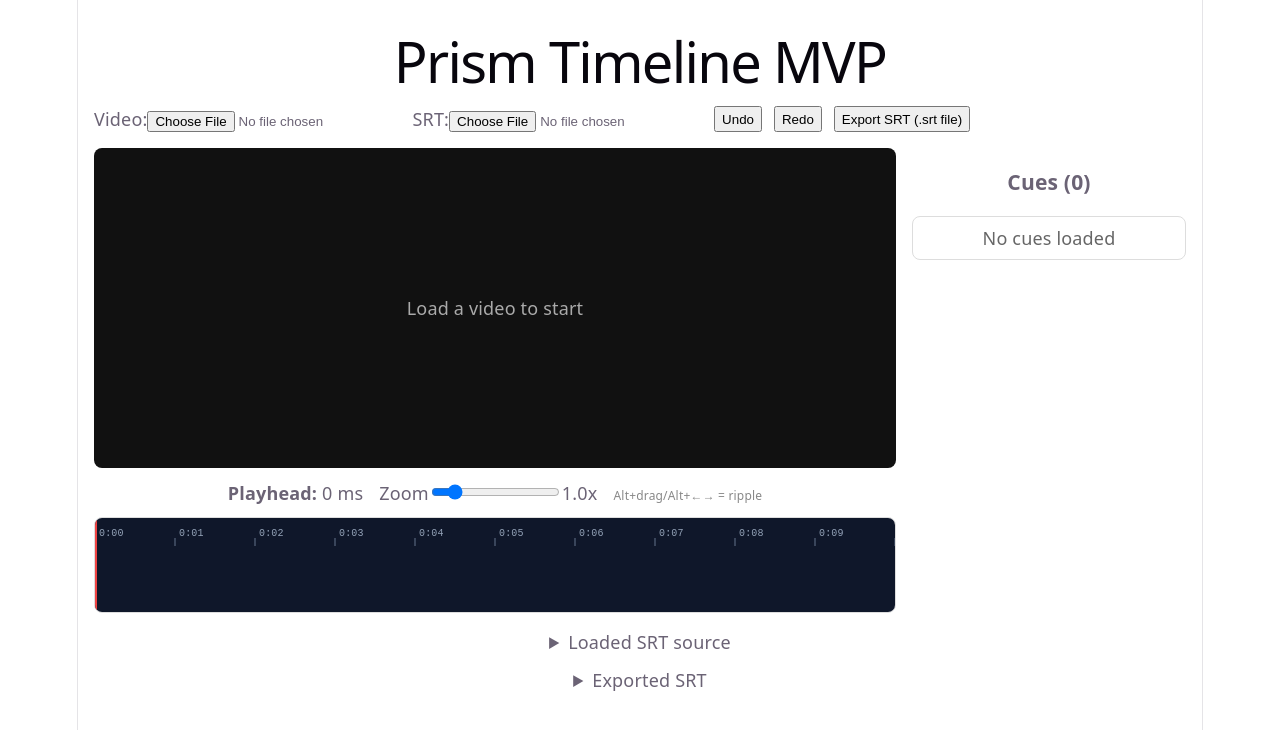
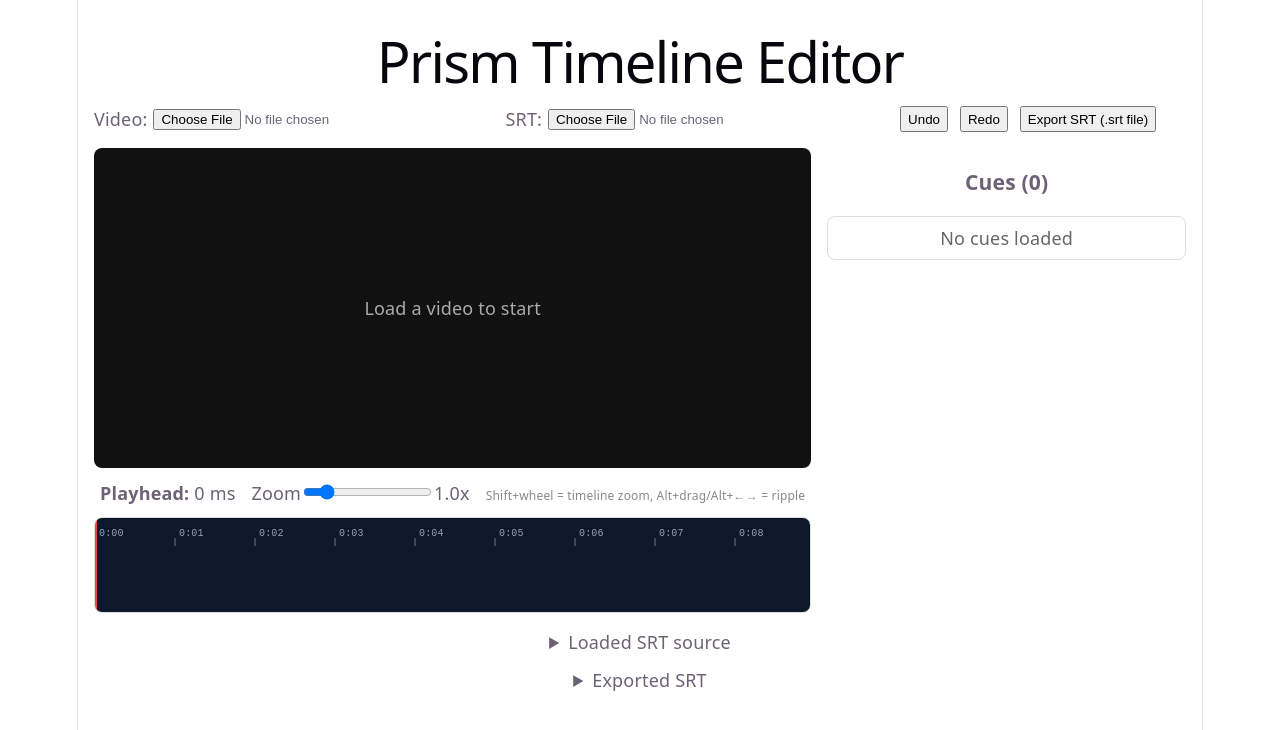
Before and after one commit to jeffclaw2026-png/prism-timeline, a React (Vite) app in the folder web/: page / in a window 1280 px wide. Shown: the top 730 px of the page. Built offline with nearby package versions, Linux system fonts and the light colour scheme.

Commit message:
Improve timeline cue UX and fix boundary subtitle stacking

```diff
--- a/web/index.html
+++ b/web/index.html
@@ -4,7 +4,7 @@
     <meta charset="UTF-8" />
     <link rel="icon" type="image/svg+xml" href="/favicon.svg" />
     <meta name="viewport" content="width=device-width, initial-scale=1.0" />
-    <title>web</title>
+    <title>Prism Timeline Editor</title>
   </head>
   <body>
     <div id="root"></div>
--- a/web/src/App.tsx
+++ b/web/src/App.tsx
@@ -16,16 +16,18 @@ function App() {
   const [exportText, setExportText] = useState('')
   const [editingText, setEditingText] = useState('')
   const videoRef = useRef<HTMLVideoElement | null>(null)
+  const cueListRef = useRef<HTMLDivElement | null>(null)
+  const cueItemRefs = useRef<Record<number, HTMLDivElement | null>>({})
   const stackRef = useRef<CommandStack | null>(null)
   const playRangeEndRef = useRef<number | null>(null)
 
   const activeCue = useMemo(
-    () => cues.find((cue) => currentMs >= cue.startMs && currentMs <= cue.endMs),
+    () => cues.find((cue) => currentMs >= cue.startMs && currentMs < cue.endMs),
     [cues, currentMs],
   )
 
   const activeCues = useMemo(
-    () => cues.filter((cue) => currentMs >= cue.startMs && currentMs <= cue.endMs),
+    () => cues.filter((cue) => currentMs >= cue.startMs && currentMs < cue.endMs),
     [cues, currentMs],
   )
 
@@ -74,6 +76,29 @@ function App() {
     const cue = cues.find((c) => c.index === selectedCueIndex)
     setEditingText(cue?.text ?? '')
   }, [selectedCueIndex, cues])
+
+  useEffect(() => {
+    if (selectedCueIndex === null) return
+    const container = cueListRef.current
+    const item = cueItemRefs.current[selectedCueIndex]
+    if (!container || !item) return
+
+    const containerTop = container.scrollTop
+    const containerBottom = containerTop + container.clientHeight
+    const itemTop = item.offsetTop
+    const itemBottom = itemTop + item.offsetHeight
+
+    if (itemTop >= containerTop && itemBottom <= containerBottom) return
+    item.scrollIntoView({ behavior: 'smooth', block: 'center' })
+  }, [selectedCueIndex])
+
+  useEffect(() => {
+    try {
+      localStorage.removeItem('prism-editor-state-v1')
+    } catch {
+      // ignore storage issues
+    }
+  }, [])
 
   const runMoveCue = (index: number, deltaMs: number) => {
     if (!stackRef.current) return
@@ -237,19 +262,39 @@ function App() {
     void v.play()
   }
 
+  const formatTimecode = (ms: number) => {
+    const safeMs = Math.max(0, Math.floor(ms))
+    const hours = Math.floor(safeMs / 3_600_000)
+    const minutes = Math.floor((safeMs % 3_600_000) / 60_000)
+    const seconds = Math.floor((safeMs % 60_000) / 1000)
+    const centiseconds = Math.floor((safeMs % 1000) / 10)
+
+    return `${String(hours).padStart(2, '0')}:${String(minutes).padStart(2, '0')}:${String(seconds).padStart(2, '0')}.${String(centiseconds).padStart(2, '0')}`
+  }
+
   return (
     <div style={{ maxWidth: 1200, margin: '0 auto', padding: 16 }}>
-      <h1>Prism Timeline MVP</h1>
+      <h1>Prism Timeline Editor</h1>
 
       <div style={{ display: 'flex', gap: 12, marginBottom: 16, flexWrap: 'wrap' }}>
-        <label>
+        <label style={{ display: 'flex', alignItems: 'center', gap: 6, minWidth: 0 }}>
           Video:
-          <input type="file" accept="video/*" onChange={(e) => onVideoFile(e.target.files?.[0] ?? null)} />
+          <input
+            type="file"
+            accept="video/*"
+            onChange={(e) => onVideoFile(e.target.files?.[0] ?? null)}
+            style={{ width: 340, maxWidth: '100%', minWidth: 0 }}
+          />
         </label>
 
-        <label>
+        <label style={{ display: 'flex', alignItems: 'center', gap: 6, minWidth: 0 }}>
           SRT:
-          <input type="file" accept=".srt,text/plain" onChange={(e) => onSrtFile(e.target.files?.[0] ?? null)} />
+          <input
+            type="file"
+            accept=".srt,text/plain"
+            onChange={(e) => onSrtFile(e.target.files?.[0] ?? null)}
+            style={{ width: 340, maxWidth: '100%', minWidth: 0 }}
+          />
         </label>
 
         <button
@@ -274,8 +319,8 @@ function App() {
 
       {error && <p style={{ color: 'crimson' }}>SRT parse error: {error}</p>}
 
-      <div style={{ display: 'grid', gridTemplateColumns: '2fr 1fr', gap: 16 }}>
-        <div>
+      <div style={{ display: 'grid', gridTemplateColumns: 'minmax(0, 2fr) minmax(260px, 1fr)', gap: 16 }}>
+        <div style={{ minWidth: 0 }}>
           <div style={{ position: 'relative', background: '#111', borderRadius: 8, overflow: 'hidden' }}>
             {videoUrl ? (
               <video
@@ -353,7 +398,7 @@ function App() {
               {zoom.toFixed(1)}x
             </label>
             <span style={{ marginLeft: 16, color: '#888', fontSize: 12 }}>
-              Alt+drag/Alt+←→ = ripple
+              Shift+wheel = timeline zoom, Alt+drag/Alt+←→ = ripple
             </span>
           </div>
 
@@ -395,15 +440,25 @@ function App() {
           )}
         </div>
 
-        <div>
+        <div style={{ minWidth: 0 }}>
           <h3>Cues ({cues.length}) {overlapCueIndices.size > 0 ? `• ${overlapCueIndices.size} overlap` : ''}</h3>
-          <div style={{ maxHeight: 340, overflow: 'auto', border: '1px solid #ddd', borderRadius: 8 }}>
+          <div
+            ref={cueListRef}
+            style={{ maxHeight: 340, overflow: 'auto', border: '1px solid #ddd', borderRadius: 8 }}
+          >
             {cues.map((cue) => {
               const isSelected = cue.index === selectedCueIndex
               return (
                 <div
                   key={cue.index}
-                  onClick={() => setSelectedCueIndex(cue.index)}
+                  ref={(el) => {
+                    cueItemRefs.current[cue.index] = el
+                  }}
+                  onClick={() => {
+                    setSelectedCueIndex(cue.index)
+                    setCurrentMs(cue.startMs)
+                    if (videoRef.current) videoRef.current.currentTime = cue.startMs / 1000
+                  }}
                   style={{
                     padding: 8,
                     borderBottom: '1px solid #eee',
@@ -417,7 +472,7 @@ function App() {
                   }}
                 >
                   <div style={{ fontSize: 11, color: '#888', marginBottom: 2 }}>
-                    #{cue.index} {cue.startMs} → {cue.endMs}
+                    #{cue.index} {formatTimecode(cue.startMs)} → {formatTimecode(cue.endMs)}
                   </div>
                   {isSelected ? (
                     <textarea
@@ -443,15 +498,18 @@ function App() {
                         boxSizing: 'border-box' as const,
                         font: 'inherit',
                         fontSize: 13,
+                        color: '#0f172a',
                         padding: 4,
                         borderRadius: 4,
                         border: '1px solid #fbbf24',
-                        background: '#fff',
+                        background: '#ffffff',
+                        caretColor: '#0f172a',
+                        lineHeight: 1.35,
                         resize: 'vertical' as const,
                       }}
                     />
                   ) : (
-                    <div style={{ fontSize: 13 }}>{cue.text}</div>
+                    <div style={{ fontSize: 13, overflowWrap: 'anywhere' }}>{cue.text}</div>
                   )}
                 </div>
               )
--- a/web/src/components/timeline/Timeline.tsx
+++ b/web/src/components/timeline/Timeline.tsx
@@ -1,4 +1,4 @@
-import { useRef, type PointerEvent as ReactPointerEvent } from 'react'
+import { useEffect, useRef, type PointerEvent as ReactPointerEvent } from 'react'
 import type { Cue } from '../../domain/srt/srt'
 import { applySnapping } from '../../domain/timing/snapping'
 
@@ -59,6 +59,7 @@ export function Timeline({
   const pxPerMs = (PX_PER_SEC_BASE * zoom) / 1000
   const widthPx = Math.max(800, durationMs * pxPerMs)
   const totalHeight = BLOCK_TOP + 60
+  const scrollRef = useRef<HTMLDivElement | null>(null)
 
   const dragRef = useRef<{
     cueIndex: number
@@ -142,11 +143,30 @@ export function Timeline({
   // Playhead position
   const playheadX = currentMs * pxPerMs
 
+  useEffect(() => {
+    if (!scrollRef.current || selectedCueIndex === null) return
+    const cue = cues.find((c) => c.index === selectedCueIndex)
+    if (!cue) return
+
+    const container = scrollRef.current
+    const cueLeft = cue.startMs * pxPerMs
+    const cueRight = cue.endMs * pxPerMs
+    const currentLeft = container.scrollLeft
+    const currentRight = currentLeft + container.clientWidth
+
+    if (cueLeft >= currentLeft && cueRight <= currentRight) return
+
+    const cueCenter = (cueLeft + cueRight) / 2
+    const nextLeft = Math.max(0, cueCenter - container.clientWidth / 2)
+    container.scrollTo({ left: nextLeft, behavior: 'smooth' })
+  }, [selectedCueIndex, cues])
+
   return (
     <div
+      ref={scrollRef}
       style={{ overflowX: 'auto', border: '1px solid #ddd', borderRadius: 8, padding: 0 }}
       onWheel={(e) => {
-        if (e.ctrlKey || e.metaKey) {
+        if (e.shiftKey) {
           e.preventDefault()
           onZoom(e.deltaY < 0 ? 0.1 : -0.1)
         }
```
